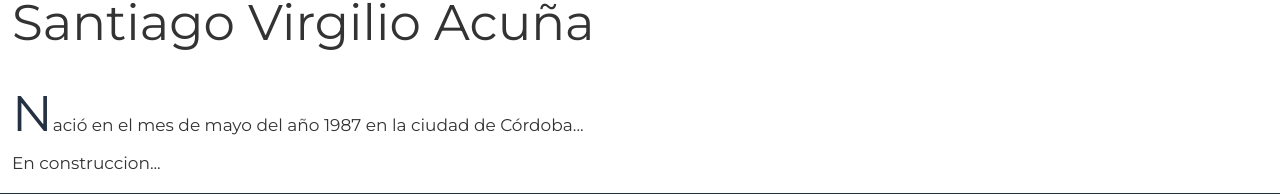
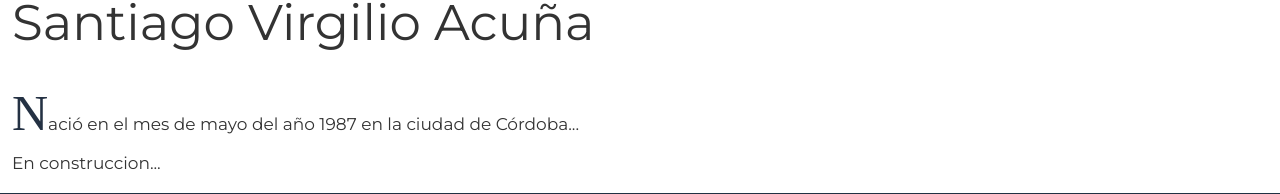
Before and after one commit to MBelaus/estudio-acuna, a React (Create React App) app: page /abogados in a window 1280 px wide. Shown: the part 995-1189 px from the top of the page. Built offline with nearby package versions, Linux system fonts and the light colour scheme.

Commit message:
Primera presentacion 26-07

```diff
--- a/src/abogados.css
+++ b/src/abogados.css
@@ -25,6 +25,7 @@
 }
 
 #letra-capital {
+  font-family: 'Cantata One ', serif;
   color: #243143;
   font-size: 50px;
 }
```
